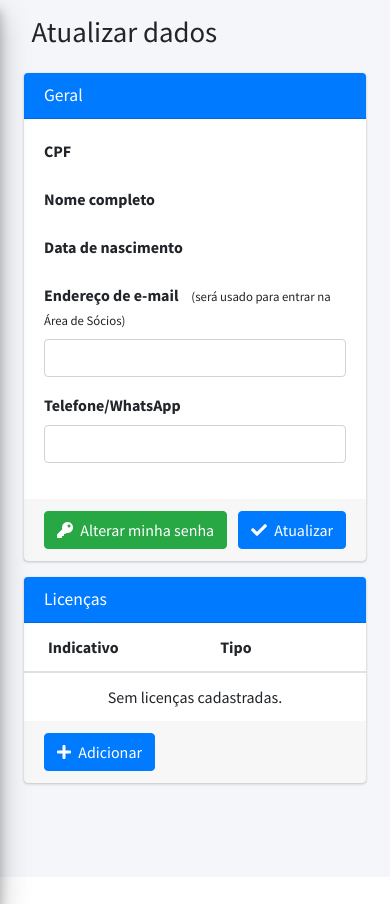
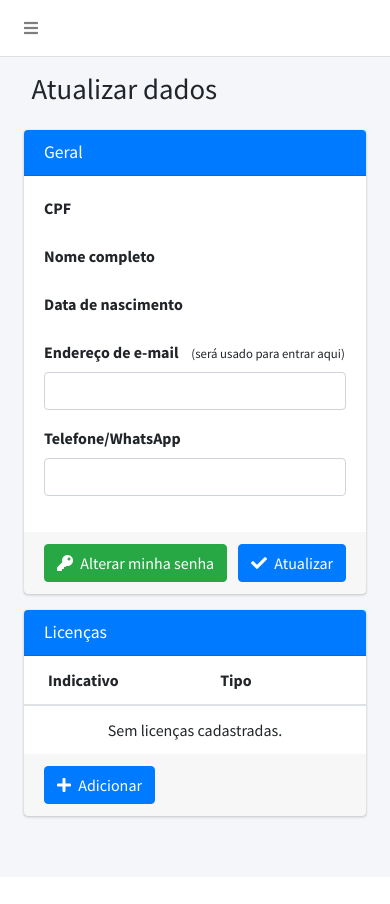
Before and after one commit to kegles/radioclube, a CodeIgniter 4 app: template app/Views/atualizar-dados.php in a window 390 px wide. Run offline with PHP 8.4 and a stand-in for CodeIgniter, Linux system fonts and the light colour scheme; the template is opened without the code that fills it, so the values that code supplies are empty; some libraries are stand-ins or nearby versions.

Commit message:
Atualizações para mobile

```diff
--- a/app/Views/atualizar-dados.php
+++ b/app/Views/atualizar-dados.php
@@ -66,7 +66,7 @@
                                 <p><?=rcDateFromDb($dataNascimento);?></p>
                             </div>
                             <div class="form-group">
-                                <label for="txtEmail"><?=_('Endereço de e-mail');?> &nbsp;&nbsp; <small>(<?=_('será usado para entrar na Área de Sócios');?>)</small></label>
+                                <label for="txtEmail"><?=_('Endereço de e-mail');?> &nbsp;&nbsp; <small>(<?=_('será usado para entrar aqui');?>)</small></label>
                                 <input type="text" id="txtEmail" name="email" class="form-control" value="<?=$email;?>">
                             </div>
                             <div class="form-group">
--- a/app/Views/elements/sidebar.php
+++ b/app/Views/elements/sidebar.php
@@ -1,3 +1,19 @@
+<nav class="main-header navbar navbar-expand navbar-white navbar-light">
+    <!-- Left navbar links -->
+    <ul class="navbar-nav">
+      <li class="nav-item">
+        <a class="nav-link" data-widget="pushmenu" href="#" role="button"><i class="fas fa-bars"></i></a>
+      </li>
+      <li class="nav-item d-none d-sm-inline-block">
+        <a href="https://g.page/r/CevSowL-LFDtEAI"  target="_blank" class="nav-link">Google</a>
+      </li>
+      <li class="nav-item d-none d-sm-inline-block">
+        <a href="http://radioclubedepelotas.blogspot.com/" target="_blank" class="nav-link">Blog</a>
+      </li>
+    </ul>
+  </nav>
+  <!-- /.sidebar-menu -->
+
 <aside class="main-sidebar sidebar-dark-primary elevation-4">
     <!-- Brand Logo -->
     <a href="<?=base_url();?>" class="brand-link text-center">
```
Also changed, not shown: app/Views/associese.php (+4 -3 lines).
